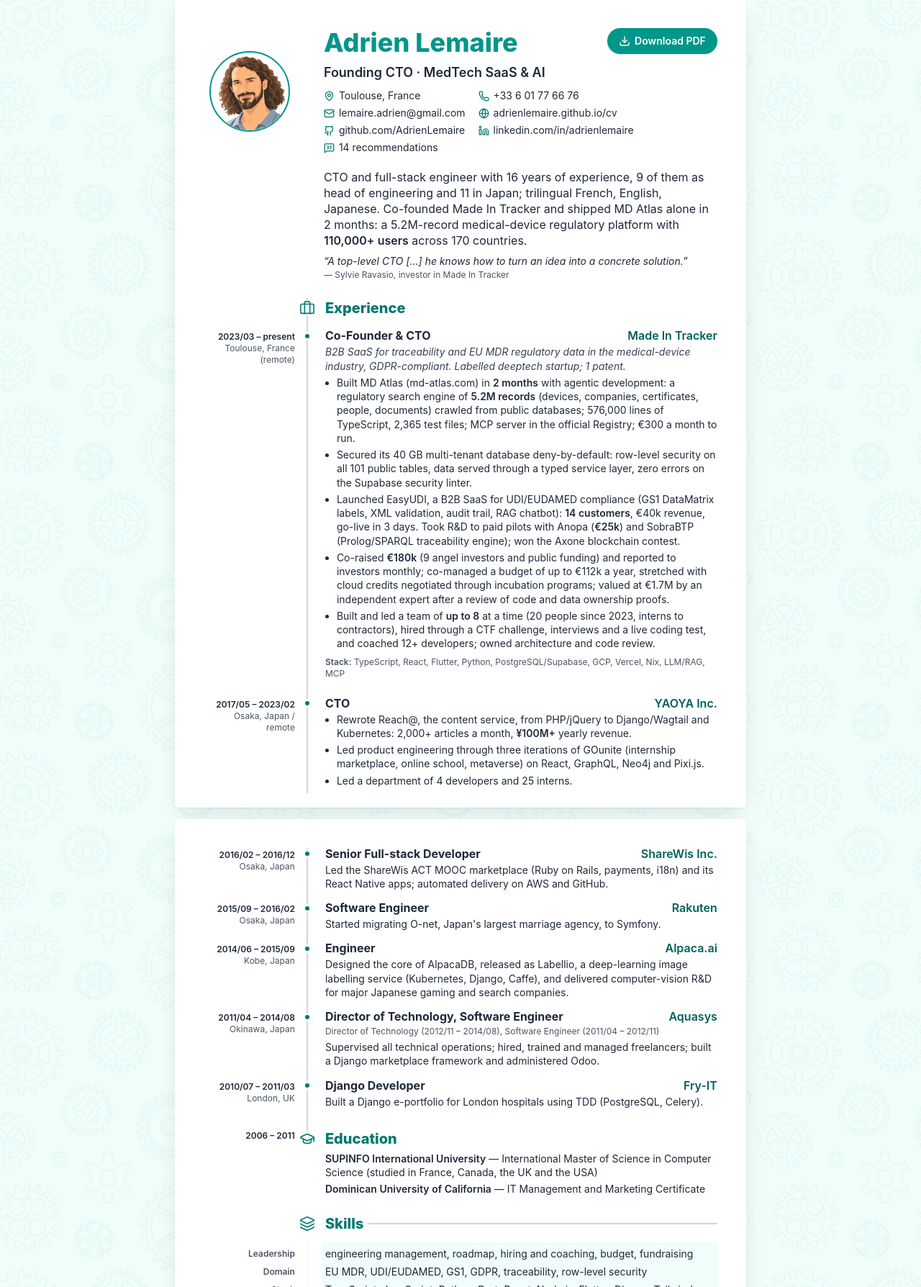
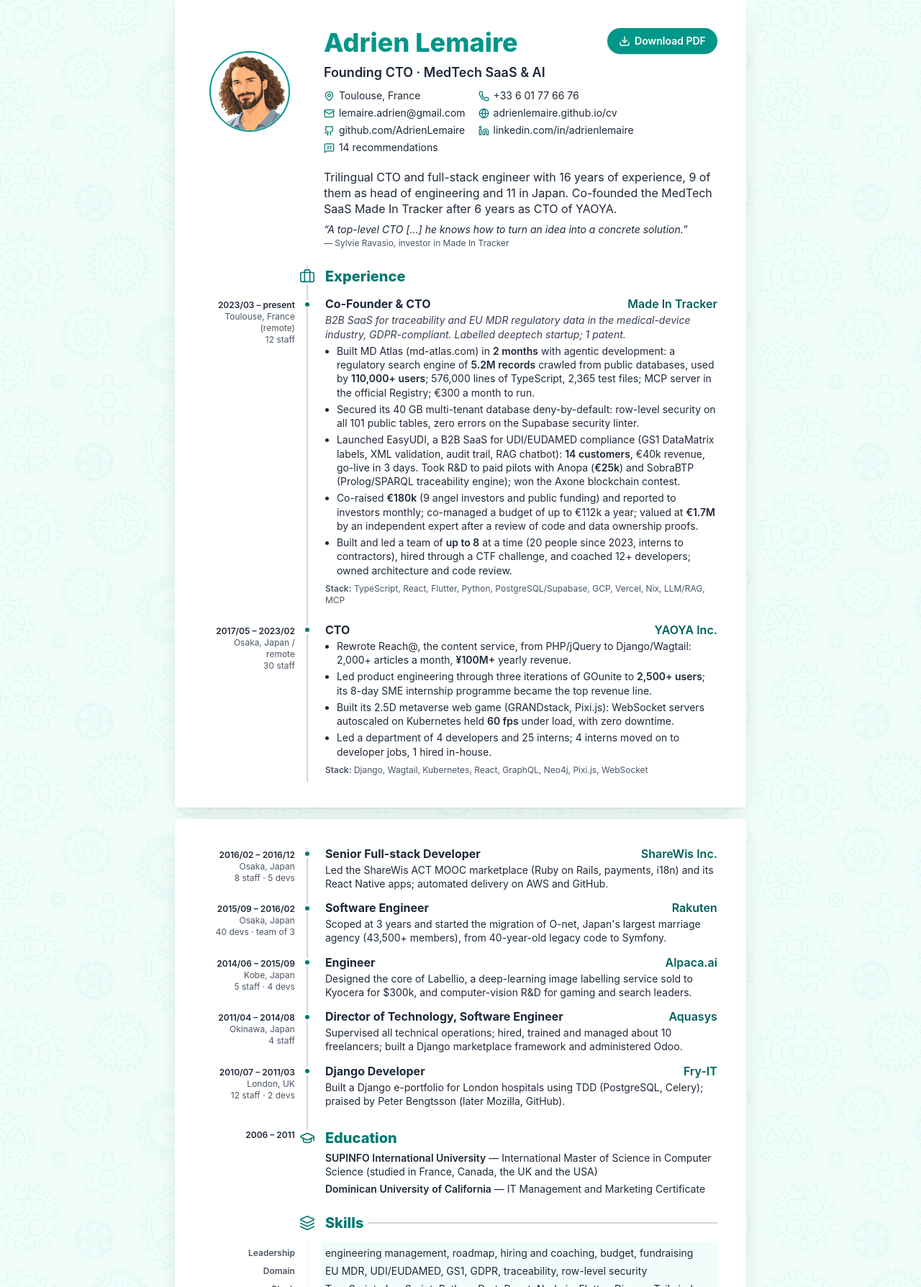
Before and after one commit to AdrienLemaire/cv, a website: page index.html in a window 1280 px wide. Shown: the part 17-1805 px from the top of the page at 72% size. Drawn offline with Linux system fonts and the light colour scheme; files whose address does not match are found by name.

Commit message:
Add company and team sizes, YAOYA outcomes

```diff
--- a/index.html
+++ b/index.html
@@ -5,10 +5,10 @@
   <meta charset="UTF-8">
   <meta name="viewport" content="width=device-width, initial-scale=1.0">
   <title>Adrien Lemaire · Founding CTO · MedTech SaaS &amp; AI</title>
-  <meta name="description" content="CV of Adrien Lemaire, CTO and full-stack engineer with 16 years of experience, 9 of them as head of engineering, taking products from idea to production.">
+  <meta name="description" content="CV of Adrien Lemaire, Trilingual CTO and full-stack engineer with 16 years of experience, 9 of them as head of engineering and 11 in Japan.">
   <meta property="og:type" content="profile">
   <meta property="og:title" content="Adrien Lemaire · Founding CTO · MedTech SaaS &amp; AI">
-  <meta property="og:description" content="CTO and full-stack engineer with 16 years of experience, 9 of them as head of engineering, taking products from idea to production.">
+  <meta property="og:description" content="Trilingual CTO and full-stack engineer with 16 years of experience, 9 of them as head of engineering and 11 in Japan.">
   <meta property="og:url" content="https://adrienlemaire.github.io/cv/">
   <meta property="og:image" content="https://adrienlemaire.github.io/cv/assets/avatar.png">
   <link href="dist/output.css?v=3c959351" rel="stylesheet">
@@ -68,12 +68,10 @@
         <div class="w-1/5 shrink-0"></div>
         <div class="w-4/5 pl-6">
           <h2 id="summary-title" class="sr-only">Summary</h2>
-          <p class="leading-snug">CTO and full-stack engineer with 16 years of
-            experience, 9 of them as head of engineering and 11 in Japan;
-            trilingual French, English, Japanese. Co-founded Made In Tracker
-            and shipped MD Atlas alone in 2 months: a 5.2M-record
-            medical-device regulatory platform with <strong>110,000+
-            users</strong> across 170 countries.</p>
+          <p class="leading-snug">Trilingual CTO and full-stack engineer with 16
+            years of experience, 9 of them as head of engineering and 11 in
+            Japan. Co-founded the MedTech SaaS Made In Tracker after 6 years
+            as CTO of YAOYA.</p>
           <figure class="mt-2">
             <blockquote class="text-sm leading-snug italic">“A top-level CTO […]
               he knows how to turn an idea into a concrete solution.”</blockquote>
@@ -97,6 +95,7 @@
           <div class="row-aside">
             <span class="font-semibold text-gray-800"><time datetime="2023-03">2023/03</time> – present</span>
             <span>Toulouse, France (remote)</span>
+            <span>12 staff</span>
           </div>
           <div class="row-body pb-6">
             <span class="entry-dot"></span>
@@ -111,14 +110,13 @@
             <ul class="bullets">
               <li>Built MD Atlas (md-atlas.com) in <strong>2&nbsp;months</strong> with
                 agentic development: a regulatory search engine of
-                <strong>5.2M records</strong> (devices, companies, certificates,
-                people, documents) crawled from public databases; 576,000
+                <strong>5.2M records</strong> crawled from public databases, used by
+                <strong>110,000+ users</strong>; 576,000
                 lines of TypeScript, 2,365 test files; MCP server in the
                 official Registry; €300 a month to run.</li>
               <li>Secured its 40&nbsp;GB multi-tenant database deny-by-default:
-                row-level security on all 101 public tables, data served
-                through a typed service layer, zero errors on the Supabase
-                security linter.</li>
+                row-level security on all 101 public tables, zero errors on the
+                Supabase security linter.</li>
               <li>Launched EasyUDI, a B2B SaaS for UDI/EUDAMED compliance (GS1
                 DataMatrix labels, XML validation, audit trail, RAG chatbot):
                 <strong>14 customers</strong>, €40k revenue, go-live in 3 days.
@@ -127,13 +125,11 @@
                 blockchain contest.</li>
               <li>Co-raised <strong>€180k</strong> (9 angel investors and public funding)
                 and reported to investors monthly; co-managed a budget of up to
-                €112k a year, stretched with cloud credits negotiated through
-                incubation programs; valued at €1.7M by an independent
+                €112k a year; valued at <strong>€1.7M</strong> by an independent
                 expert after a review of code and data ownership proofs.</li>
               <li>Built and led a team of <strong>up to 8</strong> at a time (20 people since
                 2023, interns to contractors),
-                hired through a CTF challenge, interviews and a live coding
-                test, and coached 12+ developers; owned architecture and
+                hired through a CTF challenge, and coached 12+ developers; owned architecture and
                 code review.</li>
             </ul>
             <p class="mt-2 text-xs leading-snug text-gray-600"><span class="font-semibold">Stack:</span>
@@ -146,6 +142,7 @@
           <div class="row-aside">
             <span class="font-semibold text-gray-800"><time datetime="2017-05">2017/05</time> – <time datetime="2023-02">2023/02</time></span>
             <span>Osaka, Japan / remote</span>
+            <span>30 staff</span>
           </div>
           <div class="row-body pb-2">
             <span class="entry-dot"></span>
@@ -155,13 +152,20 @@
             </h3>
             <ul class="bullets">
               <li>Rewrote Reach@, the content service, from PHP/jQuery to
-                Django/Wagtail and Kubernetes: 2,000+ articles a month,
+                Django/Wagtail: 2,000+ articles a month,
                 <strong>¥100M+</strong> yearly revenue.</li>
               <li>Led product engineering through three iterations of GOunite
-                (internship marketplace, online school, metaverse) on React,
-                GraphQL, Neo4j and Pixi.js.</li>
-              <li>Led a department of 4 developers and 25 interns.</li>
+                to <strong>2,500+ users</strong>; its 8-day SME internship
+                programme became the top revenue line.</li>
+              <li>Built its 2.5D metaverse web game (GRANDstack, Pixi.js):
+                WebSocket servers autoscaled on Kubernetes held
+                <strong>60&nbsp;fps</strong> under load, with zero downtime.</li>
+              <li>Led a department of 4 developers and 25 interns; 4 interns
+                moved on to developer jobs, 1 hired in-house.</li>
             </ul>
+            <p class="mt-2 text-xs leading-snug text-gray-600"><span class="font-semibold">Stack:</span>
+              Django, Wagtail, Kubernetes, React, GraphQL, Neo4j, Pixi.js,
+              WebSocket</p>
           </div>
         </article>
       </section>
@@ -174,6 +178,7 @@
           <div class="row-aside">
             <span class="font-semibold text-gray-800"><time datetime="2016-02">2016/02</time> – <time datetime="2016-12">2016/12</time></span>
             <span>Osaka, Japan</span>
+            <span>8 staff · 5 devs</span>
           </div>
           <div class="row-body pb-4">
             <span class="entry-dot"></span>
@@ -191,6 +196,7 @@
           <div class="row-aside">
             <span class="font-semibold text-gray-800"><time datetime="2015-09">2015/09</time> – <time datetime="2016-02">2016/02</time></span>
             <span>Osaka, Japan</span>
+            <span>40 devs · team of 3</span>
           </div>
           <div class="row-body pb-4">
             <span class="entry-dot"></span>
@@ -198,8 +204,9 @@
               <span>Software Engineer</span>
               <a class="entry-company contact-link" href="https://onet.co.jp/">Rakuten</a>
             </h3>
-            <p class="mt-1 text-sm leading-snug">Started migrating O-net, Japan's largest marriage agency, to
-                Symfony.</p>
+            <p class="mt-1 text-sm leading-snug">Scoped at 3 years and started the migration of O-net,
+                Japan's largest marriage agency (43,500+ members), from
+                40-year-old legacy code to Symfony.</p>
           </div>
         </article>
 
@@ -207,6 +214,7 @@
           <div class="row-aside">
             <span class="font-semibold text-gray-800"><time datetime="2014-06">2014/06</time> – <time datetime="2015-09">2015/09</time></span>
             <span>Kobe, Japan</span>
+            <span>5 staff · 4 devs</span>
           </div>
           <div class="row-body pb-4">
             <span class="entry-dot"></span>
@@ -214,10 +222,9 @@
               <span>Engineer</span>
               <a class="entry-company contact-link" href="https://alpaca.markets/">Alpaca.ai</a>
             </h3>
-            <p class="mt-1 text-sm leading-snug">Designed the core of AlpacaDB, released as Labellio, a
-                deep-learning image labelling service (Kubernetes, Django,
-                Caffe), and delivered computer-vision R&amp;D for major Japanese
-                gaming and search companies.</p>
+            <p class="mt-1 text-sm leading-snug">Designed the core of Labellio, a deep-learning
+                image labelling service sold to Kyocera for $300k, and
+                computer-vision R&amp;D for gaming and search leaders.</p>
           </div>
         </article>
 
@@ -225,6 +232,7 @@
           <div class="row-aside">
             <span class="font-semibold text-gray-800"><time datetime="2011-04">2011/04</time> – <time datetime="2014-08">2014/08</time></span>
             <span>Okinawa, Japan</span>
+            <span>4 staff</span>
           </div>
           <div class="row-body pb-4">
             <span class="entry-dot"></span>
@@ -232,12 +240,8 @@
               <span>Director of Technology, Software Engineer</span>
               <a class="entry-company contact-link" href="https://aquasys.co.jp/">Aquasys</a>
             </h3>
-            <p class="mt-1 text-xs text-gray-600">Director of Technology
-              (<time datetime="2012-11">2012/11</time> – <time datetime="2014-08">2014/08</time>),
-              Software Engineer
-              (<time datetime="2011-04">2011/04</time> – <time datetime="2012-11">2012/11</time>)</p>
             <p class="mt-1 text-sm leading-snug">Supervised all technical operations; hired, trained and
-                managed freelancers; built a Django marketplace framework
+                managed about 10 freelancers; built a Django marketplace framework
                 and administered Odoo.</p>
           </div>
         </article>
@@ -246,6 +250,7 @@
           <div class="row-aside">
             <span class="font-semibold text-gray-800"><time datetime="2010-07">2010/07</time> – <time datetime="2011-03">2011/03</time></span>
             <span>London, UK</span>
+            <span>12 staff · 2 devs</span>
           </div>
           <div class="row-body pb-7">
             <span class="entry-dot"></span>
@@ -254,7 +259,8 @@
               <span class="entry-company">Fry-IT</span>
             </h3>
             <p class="mt-1 text-sm leading-snug">Built a Django e-portfolio for
-              London hospitals using TDD (PostgreSQL, Celery).</p>
+              London hospitals using TDD (PostgreSQL, Celery); praised by Peter
+              Bengtsson (later Mozilla, GitHub).</p>
           </div>
         </article>
       </section>
```
Also changed, not shown: 1 other file.
